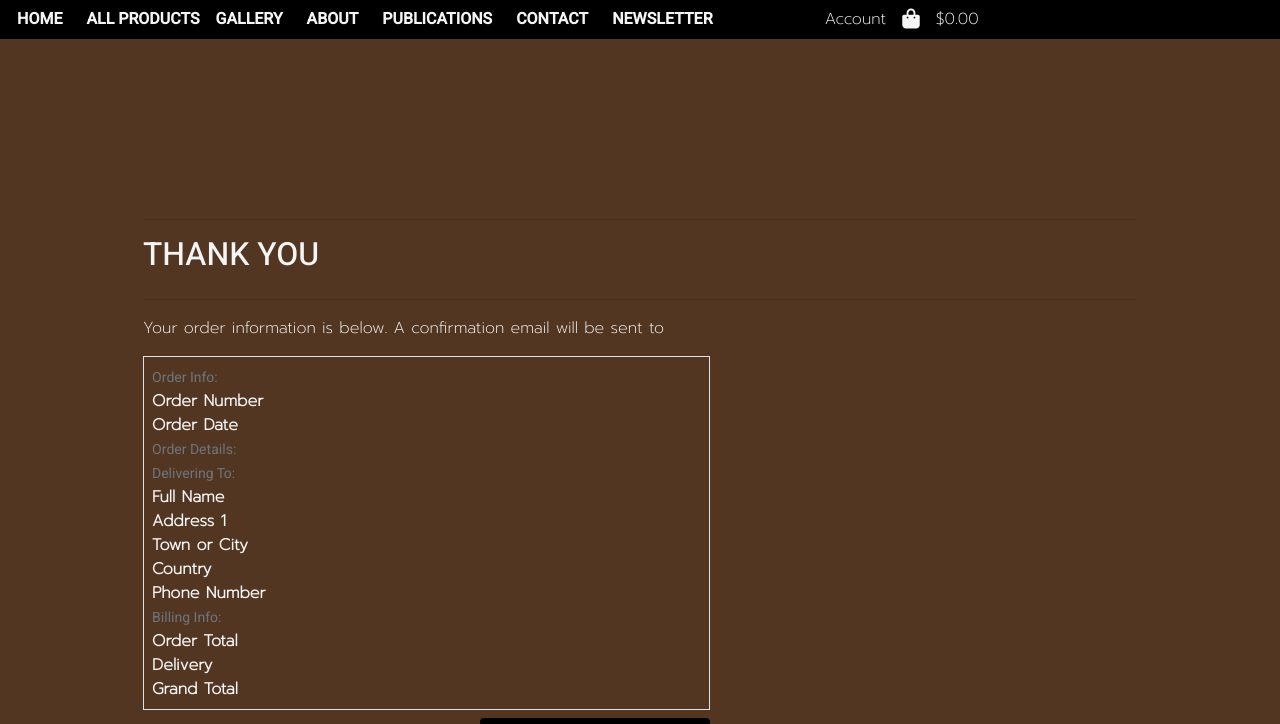
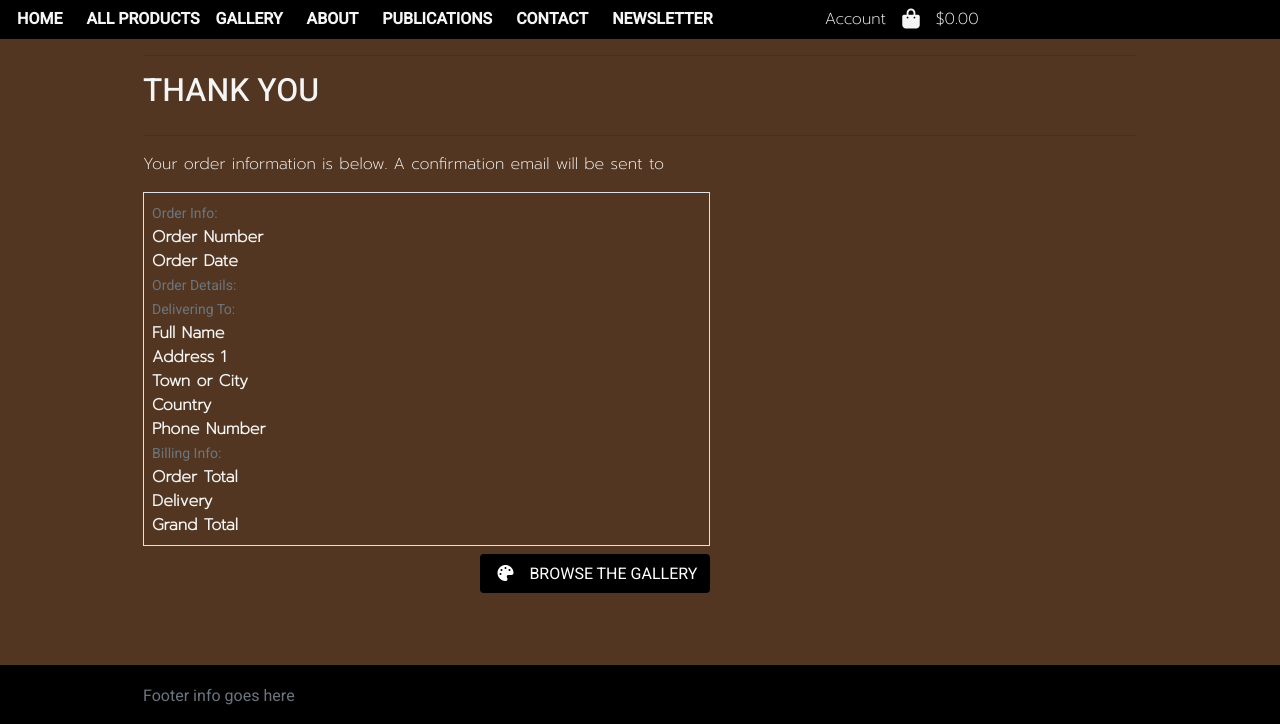
Before and after one commit to sarahliz24/aeh_art, a Django app: template checkout/templates/checkout/checkout_success.html in a window 1280 px wide. Shown: the part 75-799 px from the top of the page. Run offline with Django 3.2, Linux system fonts and the light colour scheme; the template is opened without the code that fills it, so the values that code supplies are empty; parts of the project's set-up code (start-up, migrations or seed data) failed here and were passed over; some libraries are stand-ins or nearby versions.

Commit message:
Refactor: remove unused html & css

```diff
--- a/checkout/templates/checkout/checkout.html
+++ b/checkout/templates/checkout/checkout.html
@@ -17,7 +17,7 @@
 {% endblock %}
 
 {% block content %}
-<div class="overlay"></div>
+<
 <div class="container">
     <div class="row">
         <div class="col">
--- a/checkout/templates/checkout/checkout_success.html
+++ b/checkout/templates/checkout/checkout_success.html
@@ -6,7 +6,7 @@
 {% endblock %}
 
 {% block page_header %}
-<div class="container header-container">
+<div class="container">
     <div class="row">
         <div class="col"></div>
     </div>
@@ -14,7 +14,6 @@
 {% endblock %}
 
 {% block content %}
-<div class="overlay"></div>
 <div class="container">
     <div class="row">
         <div class="col">
--- a/profiles/templates/profiles/profile.html
+++ b/profiles/templates/profiles/profile.html
@@ -8,15 +8,9 @@
 {% endblock %}
 
 {% block page_header %}
-<!-- <div class="container header-container">
-        <div class="row">
-            <div class="col"></div>
-        </div>
-    </div> -->
 {% endblock %}
 
 {% block content %}
-<!-- <div class="overlay"></div> -->
 <div class="container">
     <div class="row">
         <div class="col">
```
Also changed, not shown: bag/templates/bag/bag.html (+0 -7 lines), home/templates/home/index.html (+25 -18 lines), products/templates/products/product_detail.html (+2 -6 lines), products/templates/products/products.html (+0 -9 lines).
